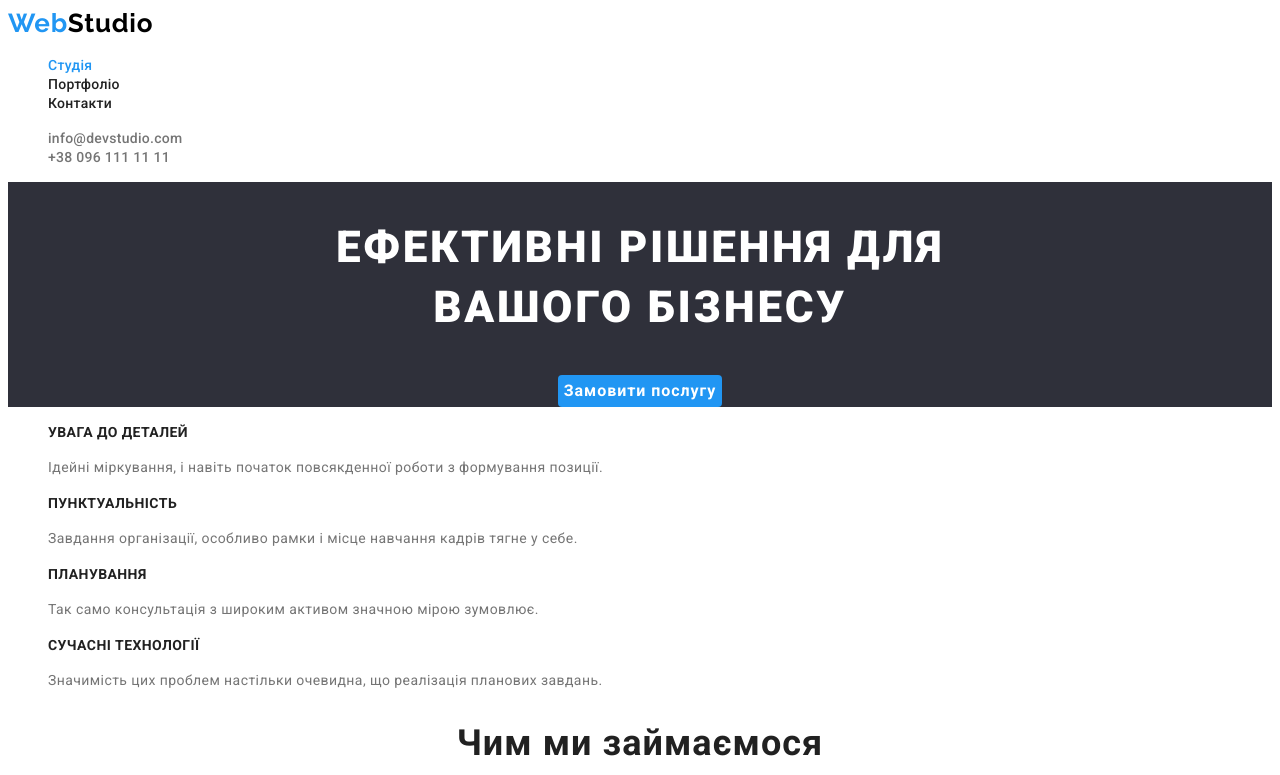
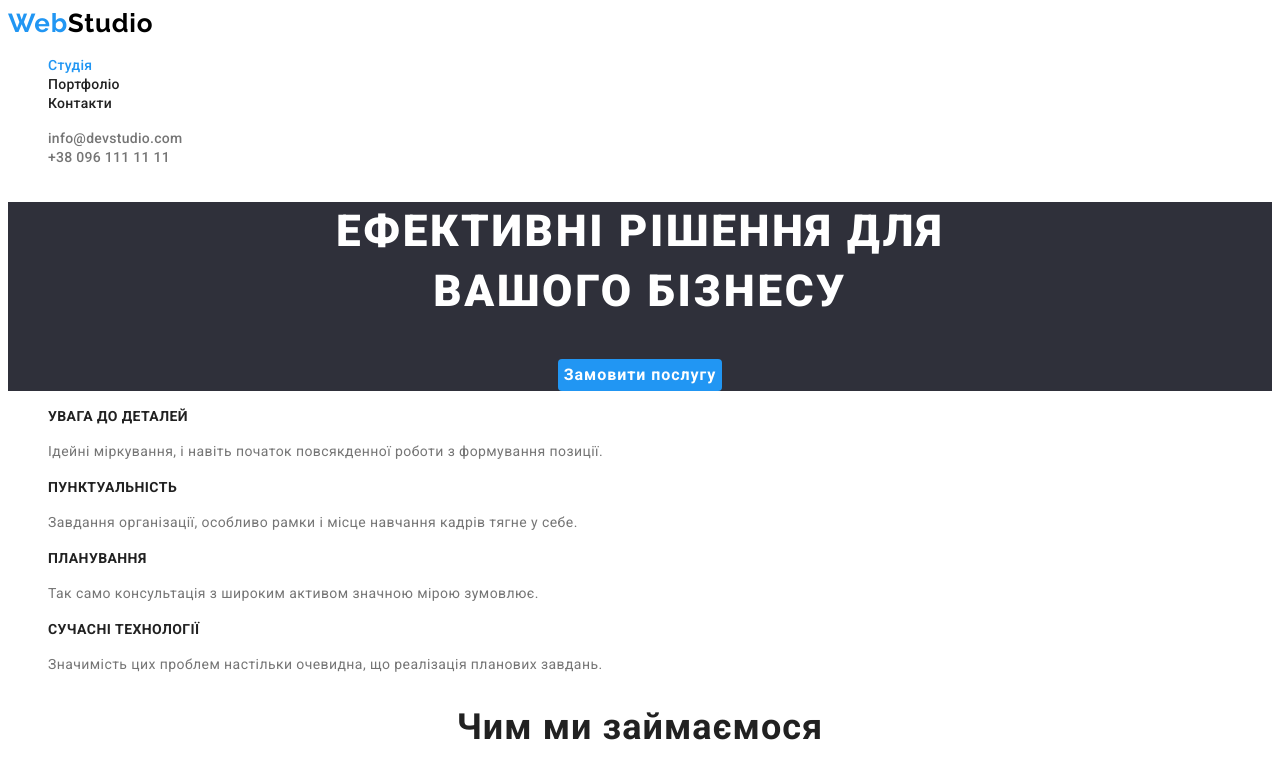
Before and after one commit to tet-n/goit-markup-hw-02, a plain HTML site: page index.html in a window 1280 px wide. Shown: the top 775 px of the page. Drawn offline with Linux system fonts and the light colour scheme.

Commit message:
added changes added tag br and fixed alignment

```diff
--- a/css/styles.css
+++ b/css/styles.css
@@ -88,16 +88,11 @@ body {
 
 .hero {
   background-color: var(--tertiary-bg-color);
-  display: flex;
-  flex-direction: column;
-  justify-content: center;
-  align-items: center;
+  text-align: center;
 }
 
 .hero-title {
   color: #ffffff;
-  width: 696px;
-  text-align: center;
   font-weight: 900;
   font-size: 44px;
   line-height: 1.36;
--- a/index.html
+++ b/index.html
@@ -34,7 +34,7 @@
     <main>
       <!-- Hero -->
       <section class="hero">
-        <h1 class="hero-title">Ефективні рішення для вашого бізнесу</h1>
+        <h1 class="hero-title">Ефективні рішення для<br />вашого бізнесу</h1>
         <button type="button" class="btn">Замовити послугу</button>
       </section>
 
```
